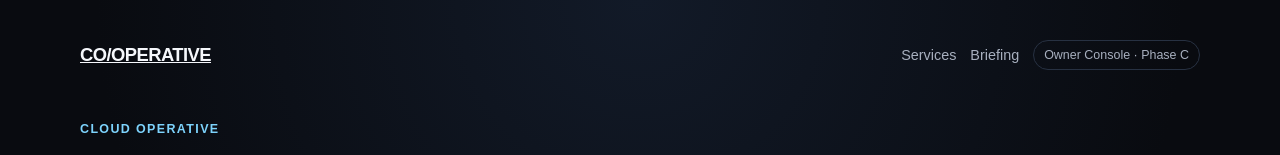
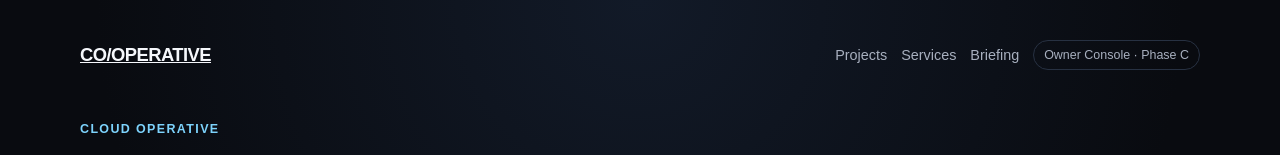
Before and after one commit to zanibethel/CoOperative, a Next.js app: page /console in a window 1280 px wide. Shown: the top 155 px of the page. Built offline with nearby package versions, Linux system fonts and the light colour scheme; no server answers.

Commit message:
Link Owner Console to linked projects

```diff
--- a/app/console/page.tsx
+++ b/app/console/page.tsx
@@ -667,6 +667,7 @@ export default function OwnerConsolePage() {
       <nav className="nav">
         <Link href="/" className="brand">CO/OPERATIVE</Link>
         <div className="nav-links">
+          <Link href="/console/projects">Projects</Link>
           <Link href="/services">Services</Link>
           <Link href="/intake">Briefing</Link>
           <div className="badge">Owner Console · Phase C</div>
```
